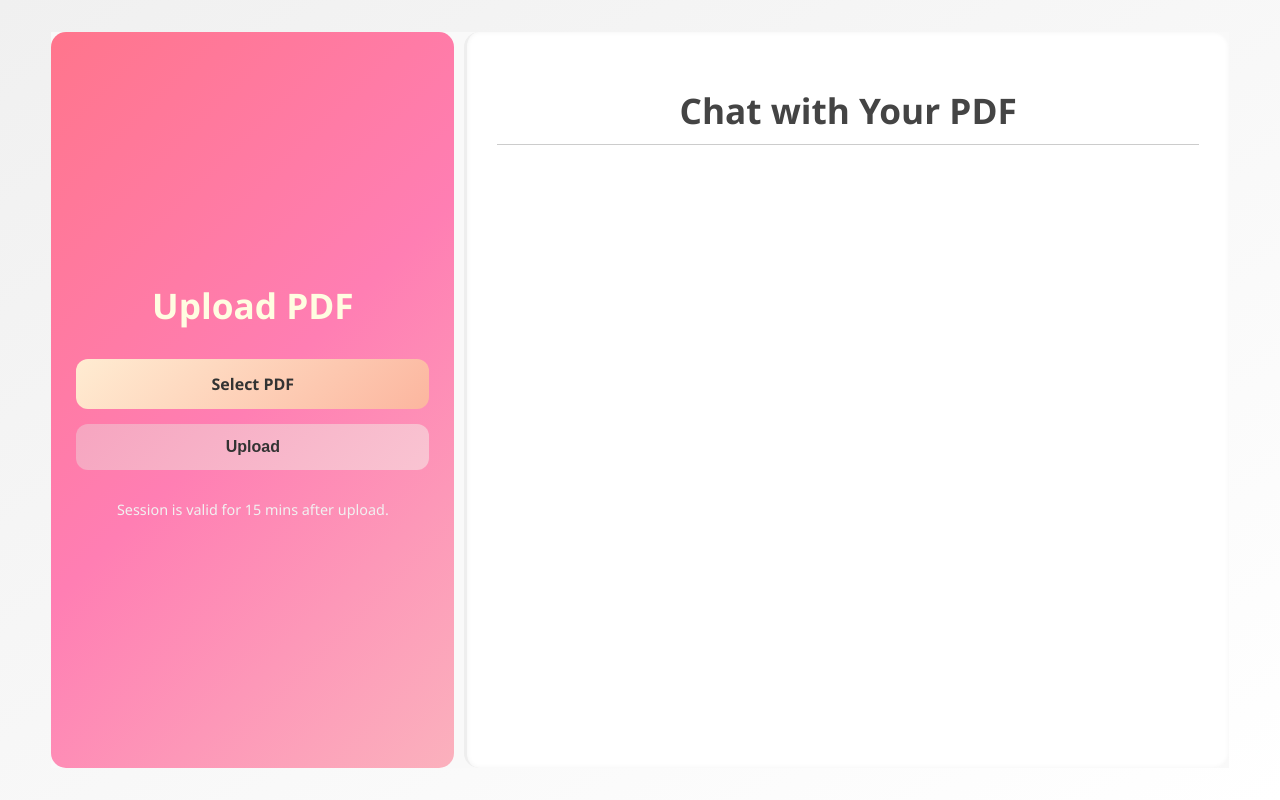
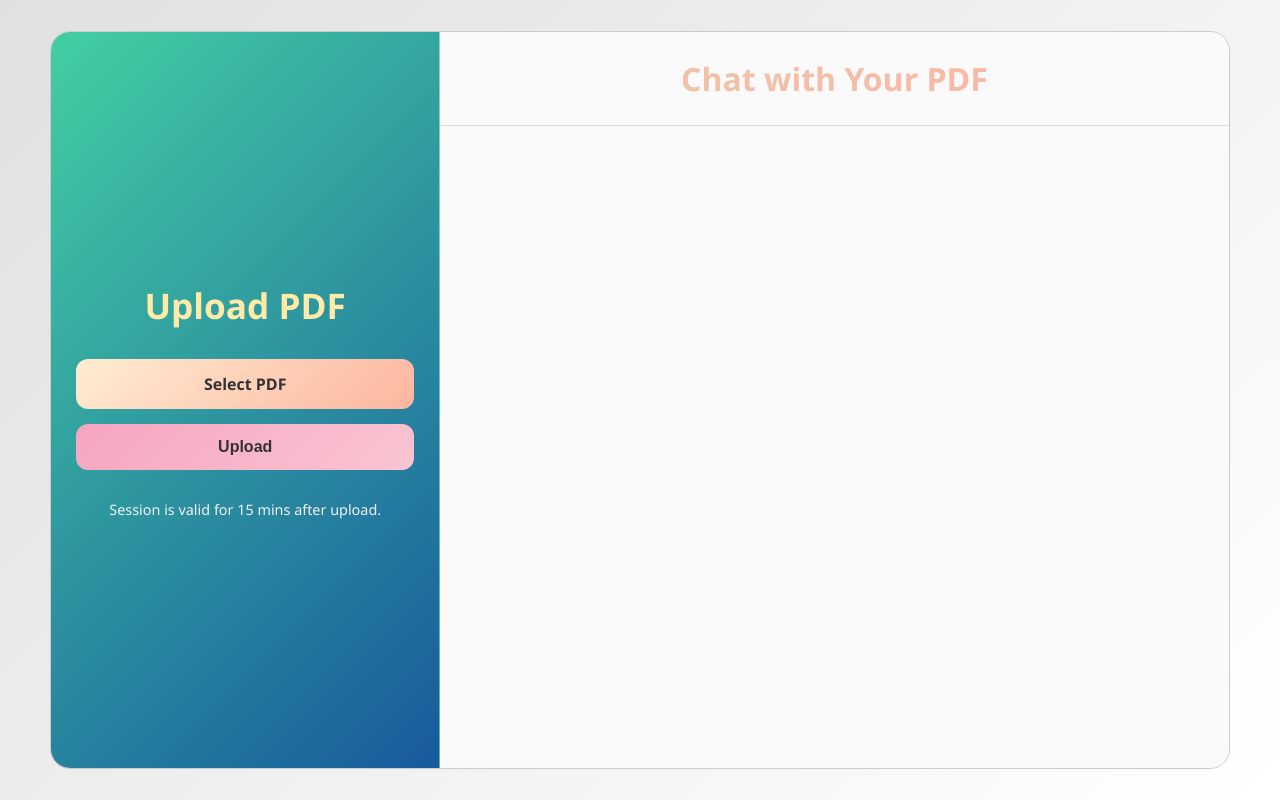
Before and after one commit to shubhendu-ghosh-DS/AskmyPdf, a Flask app: page / in a window 1280 px wide. Run offline with Flask 3, Linux system fonts and the light colour scheme; some libraries are stand-ins or nearby versions.

Commit message:
Update static/style.css

```diff
--- a/static/style.css
+++ b/static/style.css
@@ -3,7 +3,7 @@ body {
   margin: 0;
   padding: 0;
   font-family: "Segoe UI", Tahoma, Geneva, Verdana, sans-serif;
-  background: linear-gradient(to bottom right, #f0f0f0, #ffffff);
+  background: linear-gradient(135deg, #e0e0e0, #ffffff);
   color: #333;
   height: 100vh;
   display: flex;
@@ -16,24 +16,22 @@ body {
   display: flex;
   height: 92vh;
   width: 92vw;
-  background: #f9f9f9;
-  border-radius: 0;
+  background: #f5f5f5;
+  border-radius: 20px;
   overflow: hidden;
-  border: none;
-  animation: fadeIn 1s ease-out;
-  gap: 10px;
+  border: 1px solid #ccc;
 }
 
 /* LEFT PANEL */
 .left-panel {
   width: 30%;
-  background: linear-gradient(135deg, #ff758c, #ff7eb3, #fbb1bd);
+  background: linear-gradient(135deg, #43cea2, #185a9d);
   padding: 40px 25px;
   display: flex;
   flex-direction: column;
   justify-content: center;
+  border-right: 1px solid rgba(255, 255, 255, 0.3);
   color: #fff;
-  border-radius: 15px;
 }
 
 .left-panel h2 {
@@ -41,7 +39,7 @@ body {
   text-align: center;
   font-size: 2.2em;
   font-weight: bold;
-  color: #fffde1;
+  color: #ffeaa7;
 }
 
 .left-panel input,
@@ -82,44 +80,50 @@ body {
 
 /* RIGHT PANEL */
 .right-panel {
-  flex: 1;
-  background: #ffffff;
-  padding: 30px 30px 20px 30px;
+  width: 70%;
+  background: #fafafa;
   display: flex;
   flex-direction: column;
-  border-radius: 15px;
-  border-left: 3px solid #eeeeee;
-  box-shadow: inset 0 0 5px rgba(0, 0, 0, 0.05);
-  overflow: hidden;
+  padding: 0;
 }
 
+/* Chat Header */
 .right-panel h1 {
+  padding: 25px;
+  font-size: 2em;
+  margin: 0;
+  background: linear-gradient(to right, #e9cba7, #ffb1a6);
+  -webkit-background-clip: text;
+  -webkit-text-fill-color: transparent;
   text-align: center;
-  margin-bottom: 20px;
-  font-size: 2.2em;
-  color: #444;
-  border-bottom: 1px solid #ccc;
-  padding-bottom: 10px;
+  border-bottom: 1px solid #ddd;
 }
 
 /* CHAT BOX */
 .chat-box {
   flex: 1;
   background: #ffffff;
-  border-radius: 12px;
-  padding: 20px;
+  border-radius: 0;
+  padding: 25px;
   overflow-y: auto;
-  margin-bottom: 20px;
   color: #333;
   display: flex;
   flex-direction: column;
-  box-shadow: inset 0 0 10px rgba(0, 0, 0, 0.1);
+  gap: 10px;
+  height: 100%;
+}
+
+/* Make sure chat and input don't overlap */
+.chat-container {
+  flex: 1;
+  display: flex;
+  flex-direction: column;
+  overflow: hidden;
 }
 
 /* Individual chat message row */
 .chat-message {
   display: flex;
-  margin: 12px 0;
   animation: fadeInUp 0.3s ease;
 }
 
@@ -131,7 +135,7 @@ body {
   font-size: 1em;
   line-height: 1.5;
   word-wrap: break-word;
-  box-shadow: 0 4px 12px rgba(0, 0, 0, 0.2);
+  box-shadow: 0 4px 12px rgba(0, 0, 0, 0.1);
 }
 
 /* User message */
@@ -163,10 +167,12 @@ body {
   display: flex;
   gap: 12px;
   align-items: center;
+  padding: 20px;
+  border-top: 1px solid #ccc;
+  background-color: #fafafa;
   position: sticky;
   bottom: 0;
-  background: #ffffff;
-  padding-top: 12px;
+  z-index: 10;
 }
 
 .input-section input {
@@ -236,7 +242,7 @@ body {
 .message-box {
   margin-top: 15px;
   font-size: 0.95em;
-  color: #ffff8d;
+  color: #555;
   text-align: center;
 }
 
@@ -246,21 +252,10 @@ body {
   font-size: 0.9em;
   margin-top: -10px;
   margin-bottom: 10px;
-  color: #b2fefa;
+  color: #666;
 }
 
 /* Animations */
-@keyframes fadeIn {
-  from {
-    opacity: 0;
-    transform: scale(0.98);
-  }
-  to {
-    opacity: 1;
-    transform: scale(1);
-  }
-}
-
 @keyframes fadeInUp {
   from {
     opacity: 0;
```
